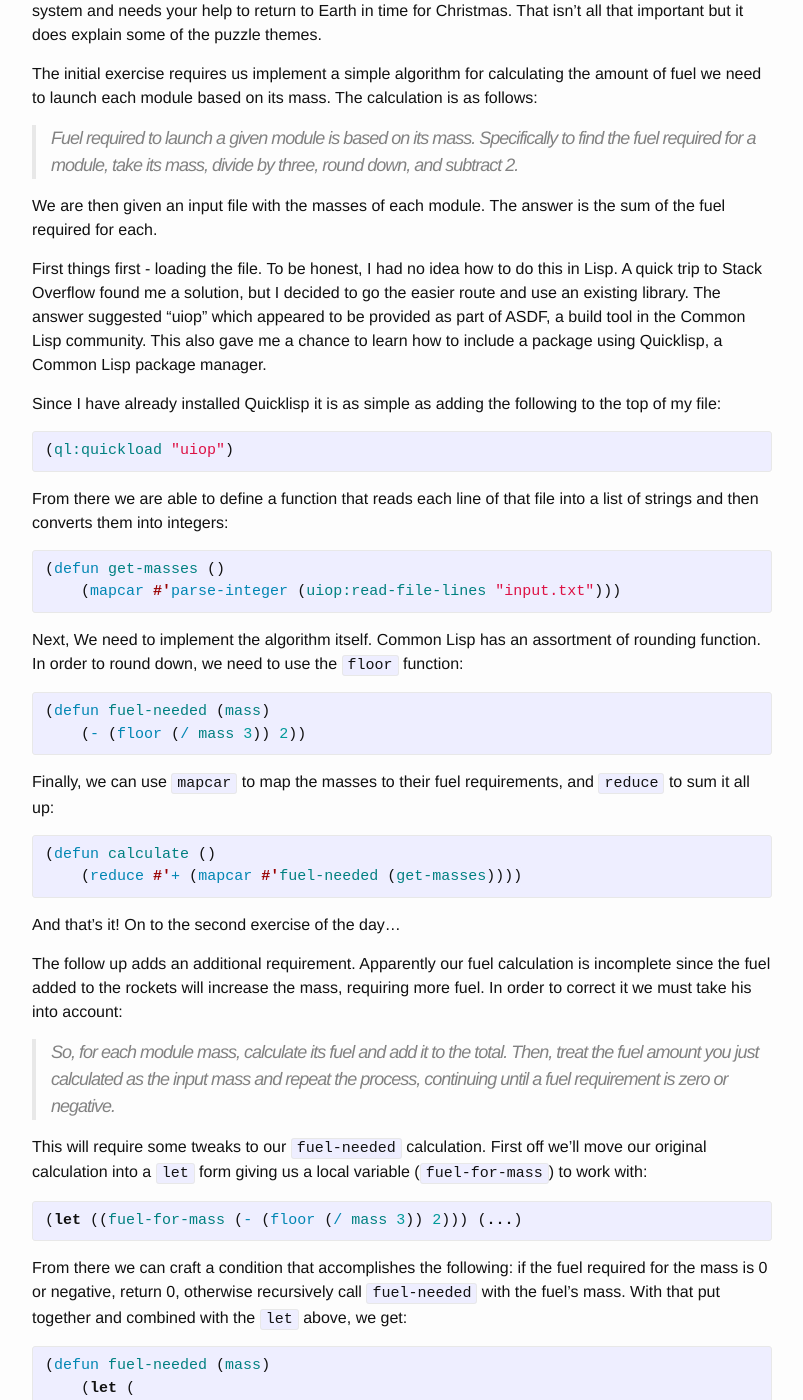
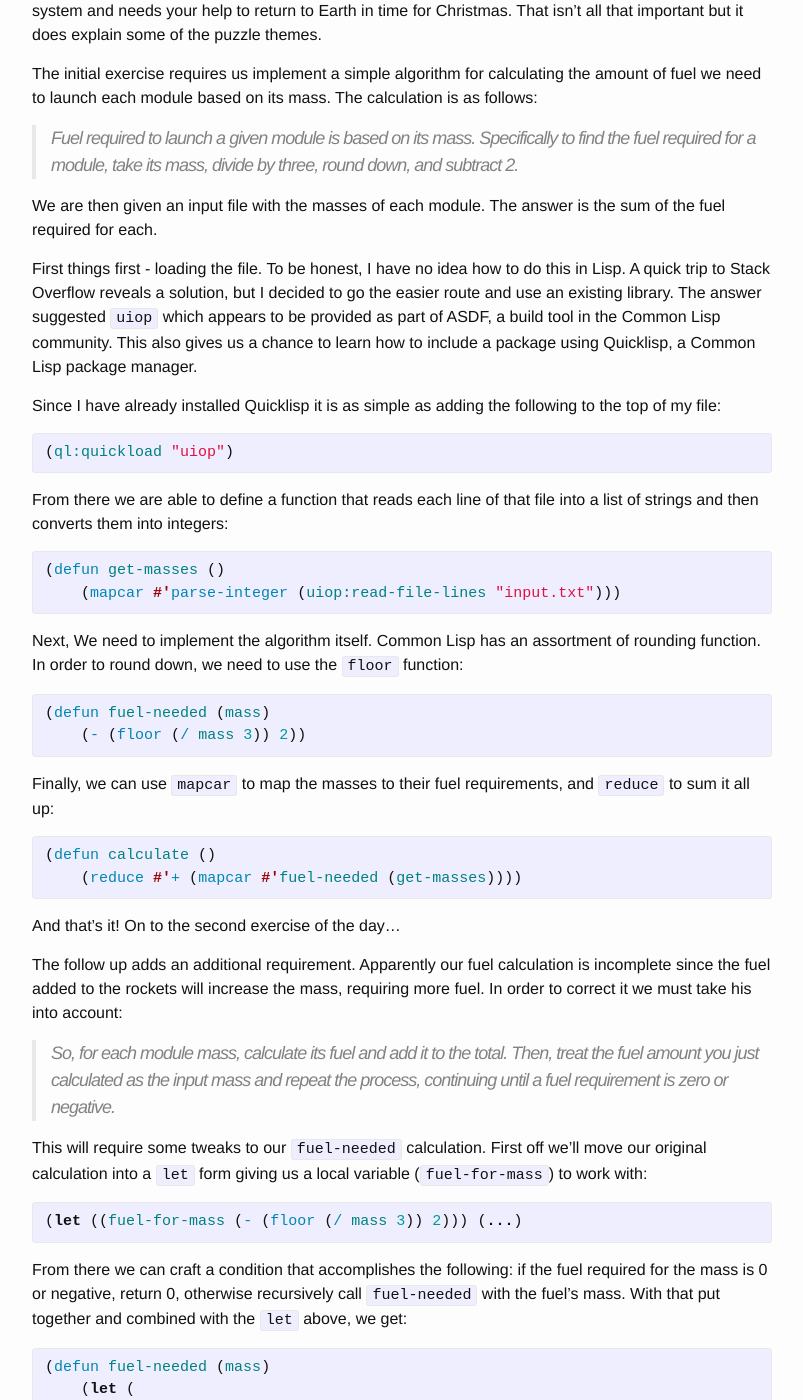
Before and after one commit to mattherman/website, a Jekyll site: the page built from _posts/2019-12-07-aoc-day-1.markdown, in a window 1280 px wide and 1400 px high, scrolled down 447 px. Shown: the whole window, without its empty margins (238-1041 px from the left). Built offline with Jekyll 4.4.1, drawn with Linux system fonts in a browser that asks for light colours; some of the changed text lies outside the part shown.

```diff
--- a/_posts/2019-12-07-aoc-day-1.markdown
+++ b/_posts/2019-12-07-aoc-day-1.markdown
@@ -17,7 +17,7 @@ The initial exercise requires us implement a simple algorithm for calculating th
 
 We are then given an input file with the masses of each module. The answer is the sum of the fuel required for each.
 
-First things first - loading the file. To be honest, I had no idea how to do this in Lisp. A quick trip to Stack Overflow found me a solution, but I decided to go the easier route and use an existing library. The answer suggested "uiop" which appeared to be provided as part of ASDF, a build tool in the Common Lisp community. This also gave me a chance to learn how to include a package using Quicklisp, a Common Lisp package manager.
+First things first - loading the file. To be honest, I have no idea how to do this in Lisp. A quick trip to Stack Overflow reveals a solution, but I decided to go the easier route and use an existing library. The answer suggested `uiop` which appears to be provided as part of ASDF, a build tool in the Common Lisp community. This also gives us a chance to learn how to include a package using Quicklisp, a Common Lisp package manager.
 
 Since I have already installed Quicklisp it is as simple as adding the following to the top of my file:
 
```
Also changed, not shown: other parts of _posts/2019-12-07-aoc-day-1.markdown (+3 -0 lines).
